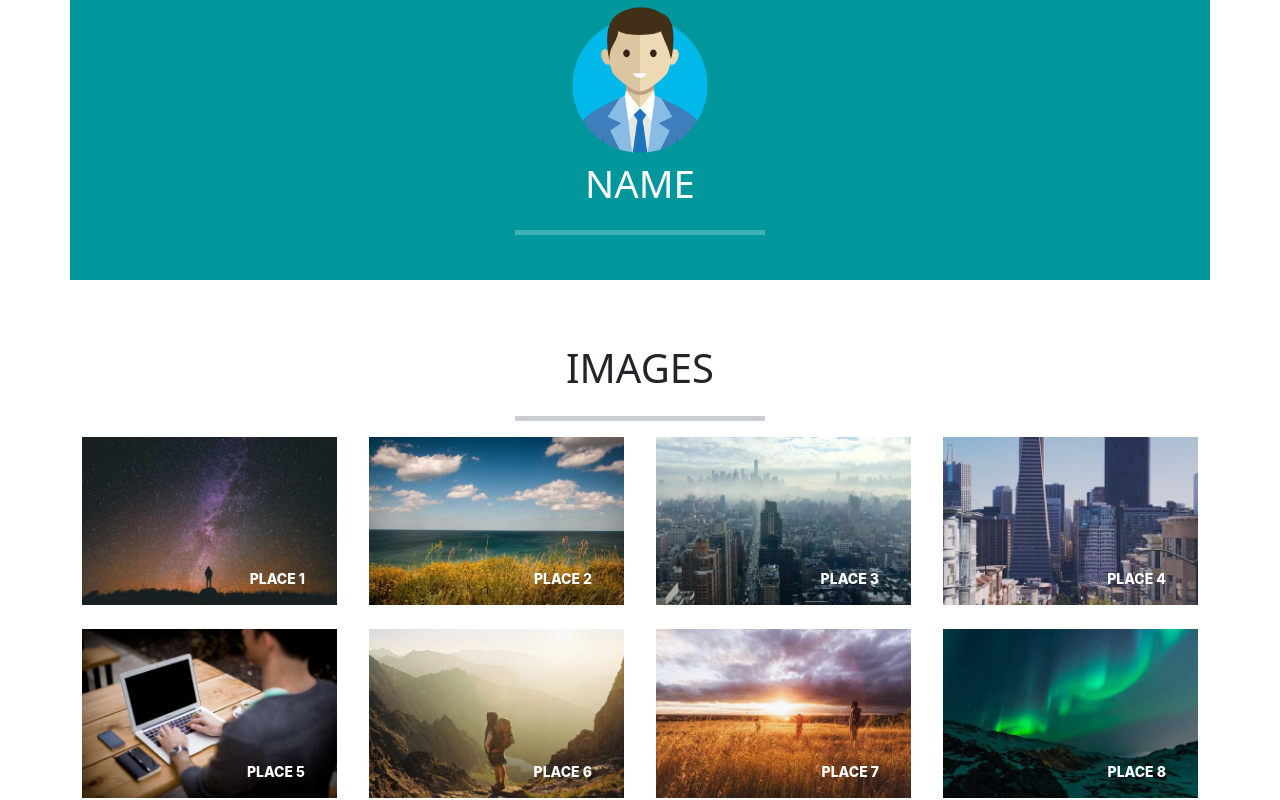
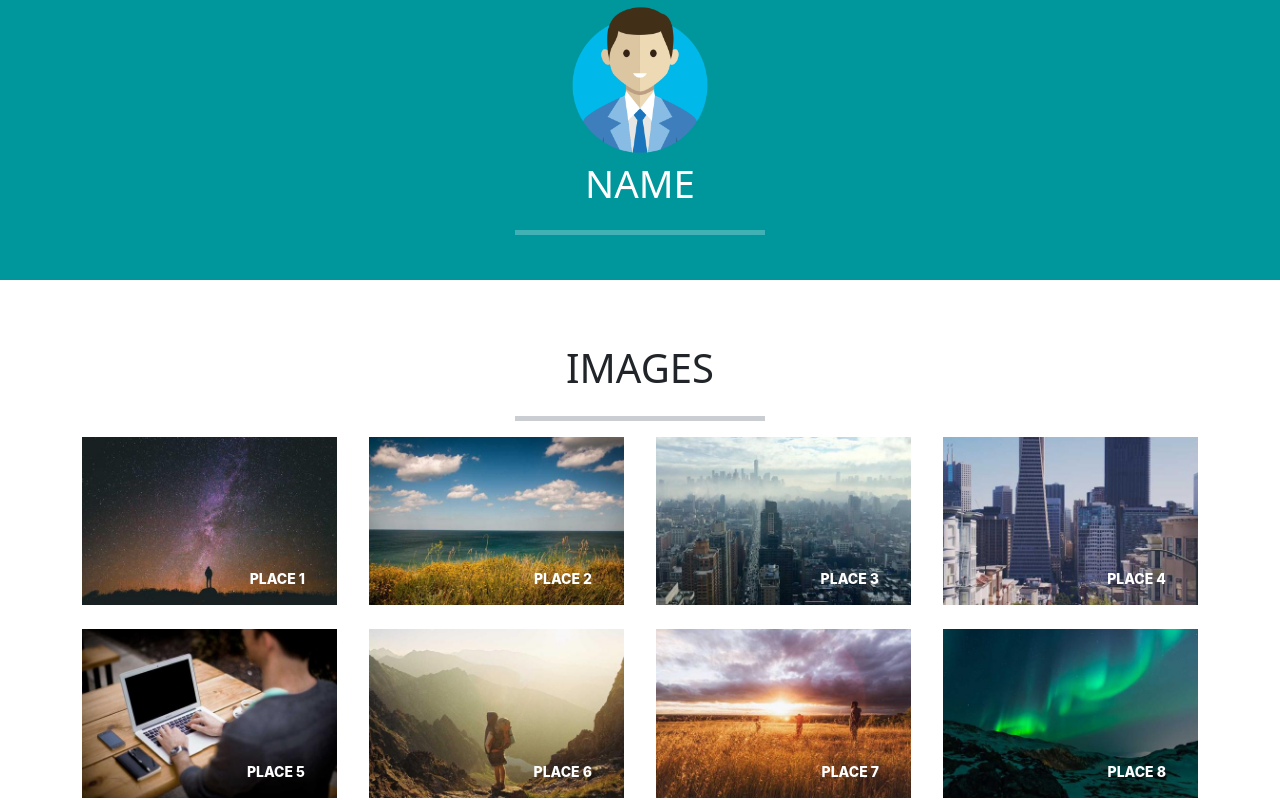
Before and after one commit to hueylu910201/2023.2.15.helloReact2, a React (Vite) app: page / in a window 1280 px wide. Shown: the top 800 px of the page. Built offline with nearby package versions, Linux system fonts and the light colour scheme.

Commit message:
fix width-100%

```diff
--- a/src/App.css
+++ b/src/App.css
@@ -1,6 +1,6 @@
 #root {
   margin: 0 auto;
-  padding: 2rem;
+  width: 100%;
   text-align: center;
 }
 
--- a/src/index.css
+++ b/src/index.css
@@ -24,10 +24,7 @@ a:hover {
 }
 
 body {
-  margin: 0;
   display: flex;
-  margin-left: -100px;
-  place-items: center;
   min-width: 320px;
   min-height: 100vh;
 }
@@ -127,27 +124,27 @@ button:focus-visible {
 
 @media (min-width:576px){
    .main-container{
-      width: 540px;
+      width: 100%;
    }
 }
 @media (min-width:768px){
    .main-container{
-      width: 720px;
+      width: 100%;
    }
 }
 @media (min-width:992px){
    .main-container{
-      width: 960px;
+      width: 100%;
    }
 }
 @media (min-width:1200px){
    .main-container{
-      width: 1140px;
+      width: 100%;
    }
 }
 @media (min-width:1600px){
    .main-container{
-      width: 1500px;
+      width: 100%;
    }
 }
 
@@ -199,6 +196,7 @@ button:focus-visible {
 
 .main-layout{
    display: grid;
+   width: 100%;
    min-height: 100vh;
    grid-template-areas:
       'header-layout'
@@ -210,6 +208,7 @@ button:focus-visible {
 }
 
 .header-layout{
+   width: 100%;
    grid-area: header-layout;
 }
 
@@ -225,6 +224,7 @@ button:focus-visible {
 .header {
    background-color: #00979c;
    height: 35vh;
+   width: 100%;
    padding-bottom: 5%;
    color: #fff;
    font-size: 0.8rem;
```
